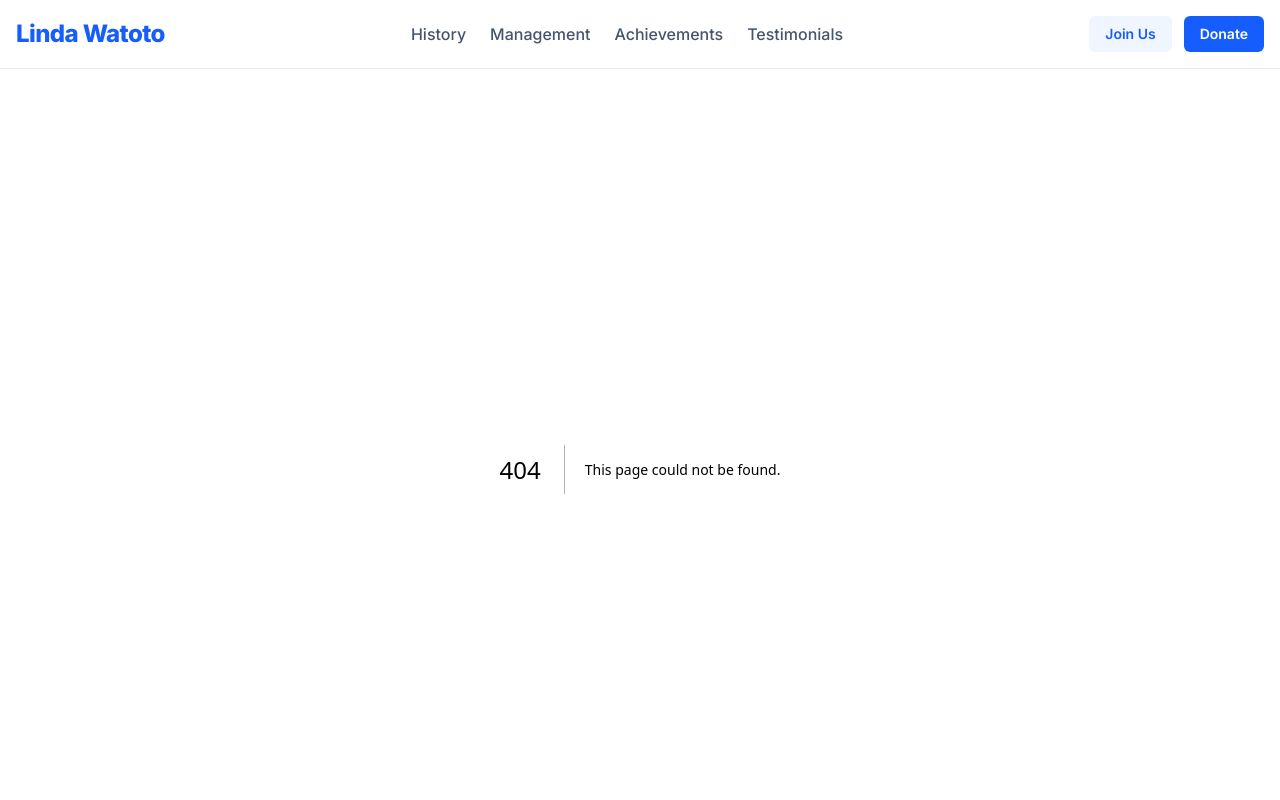
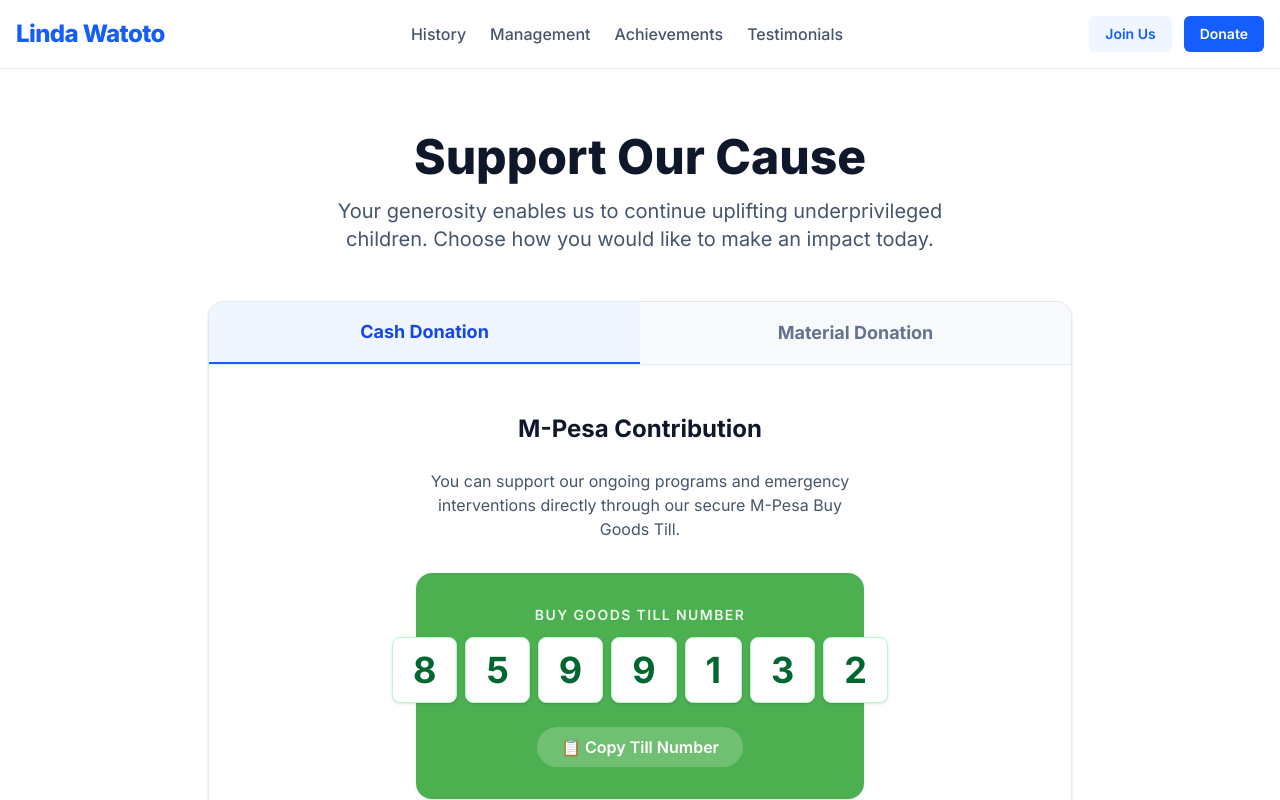
Before and after one commit to JohnwillisAlande/Linda-Watoto-Foundation, a Next.js app: page /donations in a window 1280 px wide. Before the commit this address had no page. Shown: the top 800 px of the page. Built offline with nearby package versions, Linux system fonts and the light colour scheme.

Commit message:
Donations page created

```diff
--- /dev/null
+++ b/app/donations/page.tsx
@@ -0,0 +1,203 @@
+"use client";
+
+import { useState } from "react";
+
+export default function DonationsPage() {
+  const [activeTab, setActiveTab] = useState<"cash" | "material">("cash");
+  const [isSubmitting, setIsSubmitting] = useState(false);
+  const [submitMessage, setSubmitMessage] = useState("");
+  const [copied, setCopied] = useState(false);
+
+  const handleCopyTill = () => {
+    navigator.clipboard.writeText("8599132");
+    setCopied(true);
+    setTimeout(() => setCopied(false), 2000);
+  };
+
+  const handleMaterialSubmit = async (e: React.FormEvent<HTMLFormElement>) => {
+    e.preventDefault();
+    setIsSubmitting(true);
+
+    // Placeholder for your Next.js Server Action or API Route for material donations
+    setTimeout(() => {
+      setIsSubmitting(false);
+      setSubmitMessage("Thank you! Your material donation offer has been received. Our team will contact you shortly to arrange the handover.");
+      (e.target as HTMLFormElement).reset();
+    }, 1500);
+  };
+
+  return (
+    <main className="container mx-auto px-4 py-16 max-w-4xl">
+
+      {/* Header Section */}
+      <div className="text-center mb-12">
+        <h1 className="text-4xl md:text-5xl font-extrabold text-slate-900 mb-4">Support Our Cause</h1>
+        <p className="text-xl text-slate-600 max-w-2xl mx-auto">
+          Your generosity enables us to continue uplifting underprivileged children. Choose how you would like to make an impact today.
+        </p>
+      </div>
+
+      <div className="bg-white rounded-2xl border border-slate-200 shadow-sm overflow-hidden">
+
+        {/* Custom Tab Navigation */}
+        <div className="flex border-b border-slate-200">
+          <button
+            onClick={() => setActiveTab("cash")}
+            className={`flex-1 py-4 text-center font-bold text-lg transition-colors ${
+              activeTab === "cash"
+                ? "bg-blue-50 text-blue-700 border-b-2 border-blue-600"
+                : "bg-slate-50 text-slate-500 hover:bg-slate-100 hover:text-slate-700"
+            }`}
+          >
+            Cash Donation
+          </button>
+          <button
+            onClick={() => setActiveTab("material")}
+            className={`flex-1 py-4 text-center font-bold text-lg transition-colors ${
+              activeTab === "material"
+                ? "bg-blue-50 text-blue-700 border-b-2 border-blue-600"
+                : "bg-slate-50 text-slate-500 hover:bg-slate-100 hover:text-slate-700"
+            }`}
+          >
+            Material Donation
+          </button>
+        </div>
+
+        {/* Tab Content Area */}
+        <div className="p-8 md:p-12">
+
+          {/* CASH DONATION TAB */}
+          {activeTab === "cash" && (
+            <div className="max-w-md mx-auto text-center animate-in fade-in duration-300">
+              <h2 className="text-2xl font-bold text-slate-900 mb-6">M-Pesa Contribution</h2>
+              <p className="text-slate-600 mb-8">
+                You can support our ongoing programs and emergency interventions directly through our secure M-Pesa Buy Goods Till.
+              </p>
+
+              <div className="bg-[#4CAF50] text-white p-8 rounded-2xl shadow-sm mb-6">
+                <p className="text-sm font-semibold uppercase tracking-widest mb-3 opacity-90">Buy Goods Till Number</p>
+                <div className="flex justify-center gap-2 mb-6">
+                  {"8599132".split("").map((digit, index) => (
+                    <span key={index} className="bg-white text-green-800 text-3xl md:text-4xl font-bold py-3 px-4 md:px-5 rounded-lg shadow-sm border border-green-200">
+                      {digit}
+                    </span>
+                  ))}
+                </div>
+
+                <button
+                  onClick={handleCopyTill}
+                  className="bg-white/20 hover:bg-white/30 text-white font-semibold py-2 px-6 rounded-full transition-colors flex items-center justify-center mx-auto gap-2"
+                >
+                  {copied ? "✓ Copied to clipboard" : "📋 Copy Till Number"}
+                </button>
+              </div>
+              <p className="text-sm text-slate-500 font-medium">Any amount goes a long way. Thank you!</p>
+            </div>
+          )}
+
+          {/* MATERIAL DONATION TAB */}
+          {activeTab === "material" && (
+            <div className="animate-in fade-in duration-300">
+              <div className="mb-8 text-center">
+                <h2 className="text-2xl font-bold text-slate-900 mb-2">Donate Supplies</h2>
+                <p className="text-slate-600">
+                  We gladly accept clothing, food items, books, and sanitary supplies. Fill out the form below and we will coordinate the drop-off.
+                </p>
+              </div>
+
+              {submitMessage ? (
+                <div className="bg-green-50 text-green-800 p-6 rounded-xl border border-green-200 text-center font-medium">
+                  {submitMessage}
+                </div>
+              ) : (
+                <form onSubmit={handleMaterialSubmit} className="space-y-6 max-w-2xl mx-auto">
+                  <div className="grid grid-cols-1 md:grid-cols-2 gap-6">
+                    <div>
+                      <label htmlFor="donorName" className="block text-sm font-semibold text-slate-700 mb-2">
+                        Full Name <span className="text-red-500">*</span>
+                      </label>
+                      <input
+                        type="text"
+                        id="donorName"
+                        required
+                        className="w-full px-4 py-3 rounded-lg border border-slate-300 focus:ring-2 focus:ring-blue-600 focus:border-blue-600 outline-none transition-colors"
+                        placeholder="John Doe"
+                      />
+                    </div>
+                    <div>
+                      <label htmlFor="donorPhone" className="block text-sm font-semibold text-slate-700 mb-2">
+                        Phone Number <span className="text-red-500">*</span>
+                      </label>
+                      <input
+                        type="tel"
+                        id="donorPhone"
+                        required
+                        className="w-full px-4 py-3 rounded-lg border border-slate-300 focus:ring-2 focus:ring-blue-600 focus:border-blue-600 outline-none transition-colors"
+                        placeholder="07XX XXX XXX"
+                      />
+                    </div>
+                  </div>
+
+                  <div>
+                    <label htmlFor="category" className="block text-sm font-semibold text-slate-700 mb-2">
+                      Donation Category <span className="text-red-500">*</span>
+                    </label>
+                    <select
+                      id="category"
+                      required
+                      className="w-full px-4 py-3 rounded-lg border border-slate-300 focus:ring-2 focus:ring-blue-600 focus:border-blue-600 outline-none transition-colors bg-white"
+                    >
+                      <option value="">Select a category</option>
+                      <option value="clothing">Clothing & Shoes</option>
+                      <option value="food">Dry Food & Groceries</option>
+                      <option value="education">Books & Stationery</option>
+                      <option value="sanitary">Sanitary Towels & Hygiene</option>
+                      <option value="other">Other</option>
+                    </select>
+                  </div>
+
+                  <div>
+                    <label htmlFor="imageUpload" className="block text-sm font-semibold text-slate-700 mb-2">
+                      Upload an Image (Optional)
+                    </label>
+                    <input
+                      type="file"
+                      id="imageUpload"
+                      accept="image/*"
+                      className="w-full px-4 py-2.5 rounded-lg border border-slate-300 focus:ring-2 focus:ring-blue-600 focus:border-blue-600 outline-none transition-colors file:mr-4 file:py-2 file:px-4 file:rounded-full file:border-0 file:text-sm file:font-semibold file:bg-blue-50 file:text-blue-700 hover:file:bg-blue-100"
+                    />
+                    <p className="text-xs text-slate-500 mt-2">Help us see what you are donating so we can prepare accordingly.</p>
+                  </div>
+
+                  <div>
+                    <label htmlFor="description" className="block text-sm font-semibold text-slate-700 mb-2">
+                      Description <span className="text-red-500">*</span>
+                    </label>
+                    <textarea
+                      id="description"
+                      required
+                      rows={4}
+                      className="w-full px-4 py-3 rounded-lg border border-slate-300 focus:ring-2 focus:ring-blue-600 focus:border-blue-600 outline-none transition-colors resize-none"
+                      placeholder="E.g., 2 boxes of primary school textbooks and assorted winter jackets."
+                    ></textarea>
+                  </div>
+
+                  <div className="pt-4 flex justify-end">
+                    <button
+                      type="submit"
+                      disabled={isSubmitting}
+                      className="px-8 py-3 bg-blue-600 text-white font-bold rounded-lg hover:bg-blue-700 transition-colors disabled:bg-blue-400 disabled:cursor-not-allowed w-full md:w-auto"
+                    >
+                      {isSubmitting ? "Submitting..." : "Offer Donation"}
+                    </button>
+                  </div>
+                </form>
+              )}
+            </div>
+          )}
+
+        </div>
+      </div>
+    </main>
+  );
+}
```
